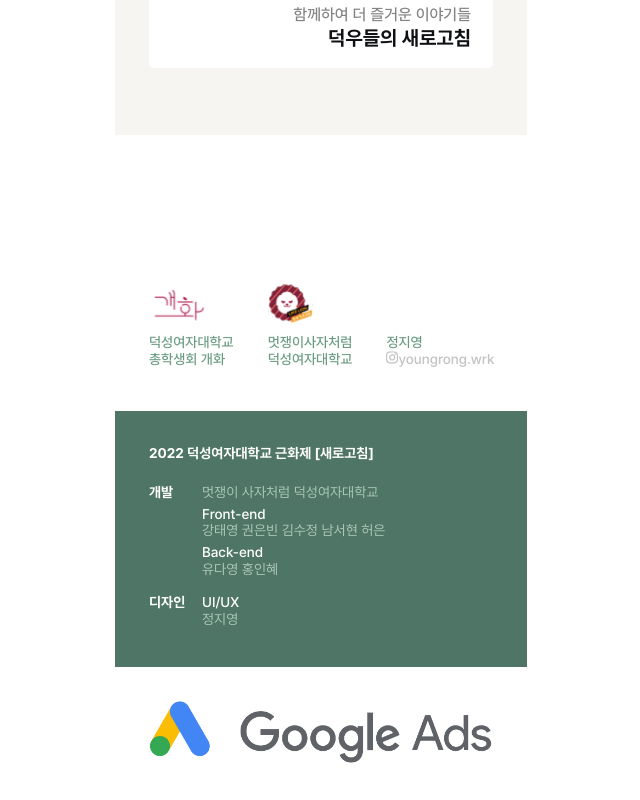
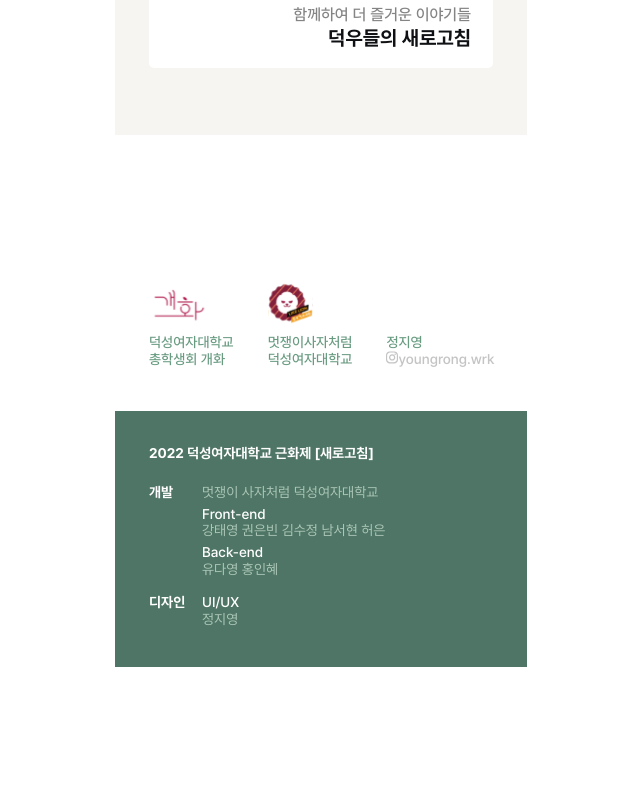
Before and after one commit to eunbeann/dsfest_deploy, a React (Create React App) app in the folder LIKEFEST-frontend/dsfes_front/: page / in a window 1280 px wide. Shown: the part 2345-3145 px from the top of the page, without its empty margins (319-959 px from the left). After the commit the page ends 3012 px from the top, so only its background shows below. Built offline with nearby package versions, Linux system fonts and the light colour scheme.

Commit message:
before add ad

```diff
--- a/LIKEFEST-frontend/dsfes_front/src/pages/Menubar.js
+++ b/LIKEFEST-frontend/dsfes_front/src/pages/Menubar.js
@@ -173,7 +173,6 @@
           </div>
         </div>
         <div className={styles.AdBanner}>
-          <img src={googleADs} />
         </div>
       </div>
     </div>
```
